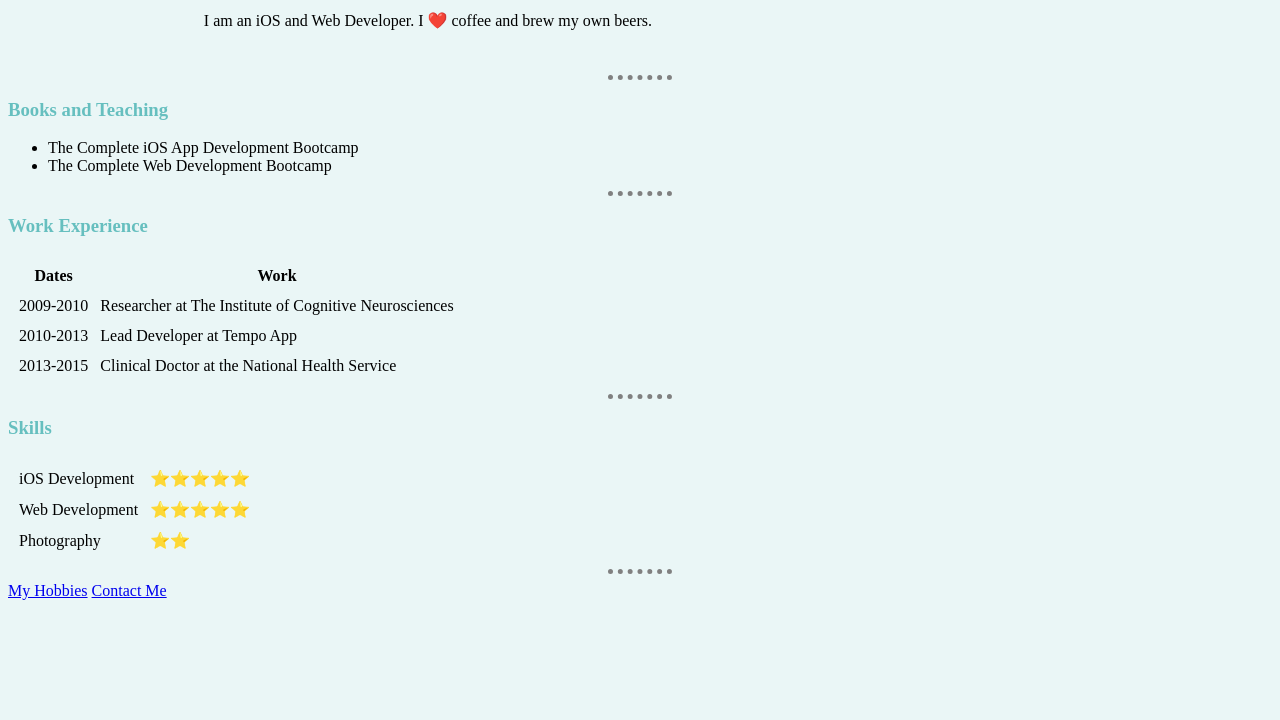
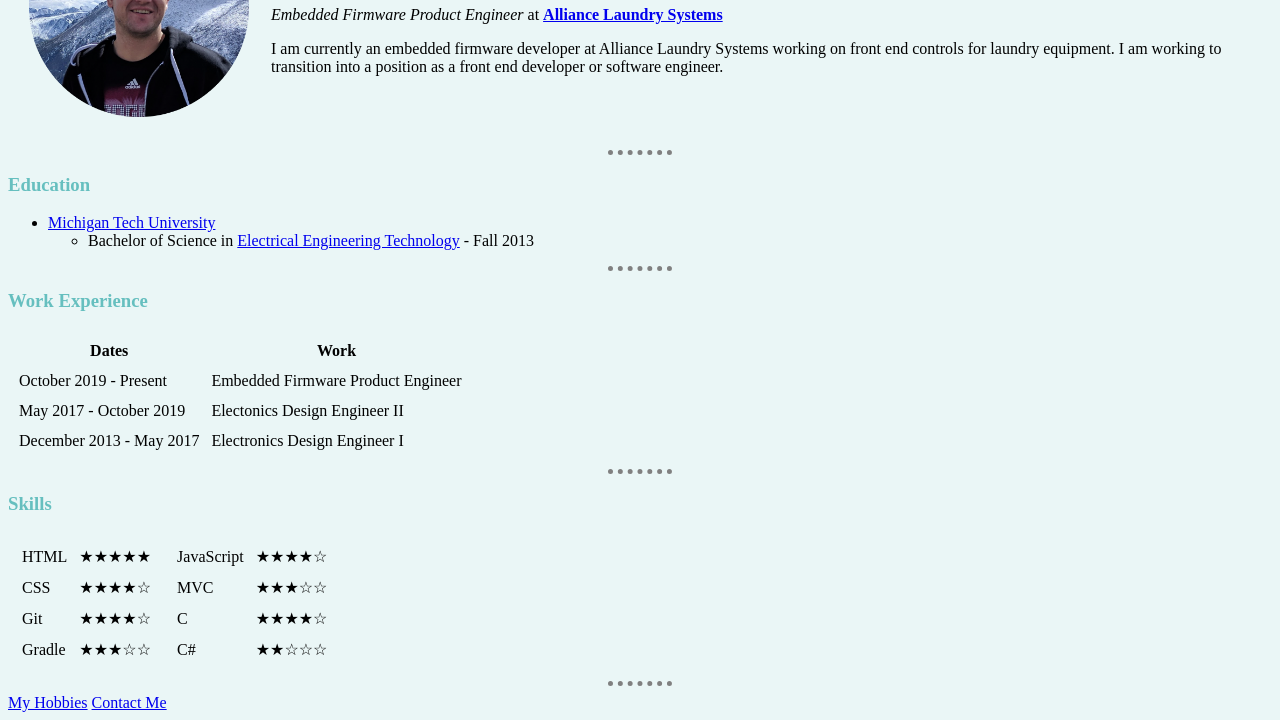
Before and after one commit to jeremyoutinen/completeWebDevBootcamp, a plain HTML site: page HTML-Personal-Site/index.html in a window 1280 px wide. Shown: the part 132-852 px from the top of the page. Before the commit the page ends 800 px from the top, so only its background shows below. Drawn offline with Linux system fonts and the light colour scheme.

```diff
--- a/HTML-Personal-Site/index.html
+++ b/HTML-Personal-Site/index.html
@@ -1,31 +1,43 @@
 <!DOCTYPE html>
-<html>
+<html lang="en" dir="ltr">
 
   <head>
     <meta charset="utf-8">
-    <title>Angela's Personal Site</title>
+    <title>Jeremy's Personal Site</title>
     <link rel="stylesheet" href="css/styles.css">
   </head>
 
   <body>
     <table cellspacing="20">
       <tr>
-        <td><img src="images/angela.png" alt="angela profile picture"></td>
         <td>
-          <h1>Angela Yu</h1>
-          <p><em>Founder and CTO of <strong><a href="https://www.appbrewery.co/">The App Brewery</a></strong>.</em></p>
-          <p>I am an iOS and Web Developer. I ❤️ coffee and brew my own beers.</p>
+          <img src="images/headshot.png" alt="Dog" width="220px" height="auto" flex=1>
+        </td>
+        <td>
+          <h1>Jeremy Outinen</h1>
+          <p><em>Embedded Firmware Product Engineer</em> at <strong><a href="https://alliancelaundry.com/">Alliance Laundry Systems</a></strong></p>
+          <p>
+            I am currently an embedded firmware developer at Alliance Laundry Systems
+            working on front end controls for laundry equipment. I am working to
+            transition into a position as a front end developer or software engineer.
+          </p>
         </td>
       </tr>
     </table>
+
     <hr>
-    <h3>Books and Teaching</h3>
+    <h3>Education</h3>
     <ul>
-      <li>The Complete iOS App Development Bootcamp</li>
-      <li>The Complete Web Development Bootcamp</li>
+      <li><a href="https://www.mtu.edu/">Michigan Tech University</a></li>
+      <ul>
+        <li>Bachelor of Science in <a href="https://www.mtu.edu/admissions/academics/majors/electrical-eng-tech/">Electrical Engineering Technology</a> - Fall 2013</li>
+      </ul>
     </ul>
+
     <hr>
+
     <h3>Work Experience</h3>
+
     <table cellspacing="10">
       <thead>
         <tr>
@@ -35,38 +47,74 @@
       </thead>
       <tbody>
         <tr>
-          <td>2009-2010</td>
-          <td>Researcher at The Institute of Cognitive Neurosciences</td>
+          <td>October 2019 - Present</td>
+          <td>Embedded Firmware Product Engineer</td>
         </tr>
         <tr>
-          <td>2010-2013</td>
-          <td>Lead Developer at Tempo App</td>
+          <td>May 2017 - October 2019</td>
+          <td>Electonics Design Engineer II</td>
         </tr>
         <tr>
-          <td>2013-2015</td>
-          <td>Clinical Doctor at the National Health Service</td>
+          <td>December 2013 - May 2017</td>
+          <td>Electronics Design Engineer I</td>
         </tr>
       </tbody>
+      <tfoot>
+      </tfoot>
     </table>
+
     <hr>
+
     <h3>Skills</h3>
-    <table cellspacing="10">
+    <table>
       <tr>
-        <td>iOS Development</td>
-        <td>⭐️⭐️⭐️⭐️⭐️</td>
-      </tr>
-      <tr>
-        <td>Web Development</td>
-        <td>⭐️⭐️⭐️⭐️⭐️</td>
-      </tr>
-      <tr>
-        <td>Photography</td>
-        <td>⭐️⭐️</td>
+        <td>
+          <table cellspacing="10">
+            <tr>
+              <td>HTML</td>
+              <td>★★★★★</td>
+            </tr>
+            <tr>
+              <td>CSS</td>
+              <td>★★★★☆</td>
+            </tr>
+            <tr>
+              <td>Git</td>
+              <td>★★★★☆</td>
+            </tr>
+            <tr>
+              <td>Gradle</td>
+              <td>★★★☆☆</td>
+            </tr>
+          </table>
+        </td>
+        <td>
+          <table cellspacing="10">
+            <tr>
+              <td>JavaScript</td>
+              <td>★★★★☆</td>
+            </tr>
+            <tr>
+              <td>MVC</td>
+              <td>★★★☆☆</td>
+            </tr>
+            <tr>
+              <td>C</td>
+              <td>★★★★☆</td>
+            </tr>
+            <tr>
+              <td>C#</td>
+              <td>★★☆☆☆</td>
+            </tr>
+          </table>
+        </td>
       </tr>
     </table>
+
     <hr>
     <a href="hobbies.html">My Hobbies</a>
-    <a href="contact-me.html">Contact Me</a>
+    <a href="contactMe.html">Contact Me</a>
+
   </body>
 
 </html>
```
Also changed, not shown: HTML-Personal-Site/index-original.html (deleted, +0 -120 lines).
